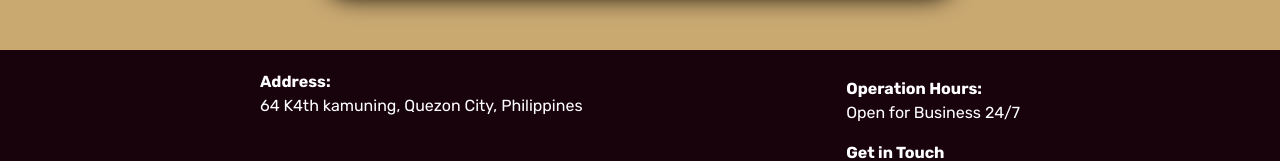
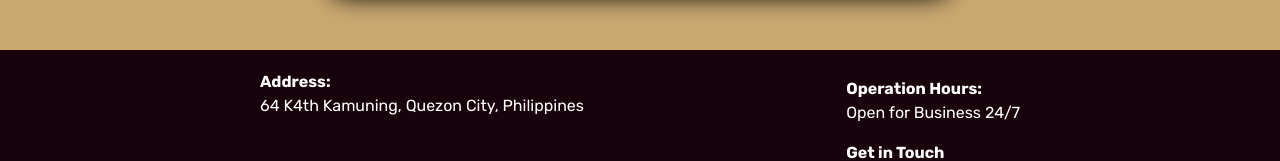
Before and after one commit to UltForce/FUNeral, a React (Create React App) app: page / in a window 1280 px wide. Shown: the part 790-951 px from the top of the page. Built offline with nearby package versions, Linux system fonts and the light colour scheme; no server answers; the database is empty.

Commit message:
fixed address in footer

```diff
--- a/src/Footer.js
+++ b/src/Footer.js
@@ -11,7 +11,7 @@ const Footer = () => {
           <div className="jroa-address">
             <p><strong>Address:</strong>
             <br/>
-            64 K4th kamuning, Quezon City, Philippines</p>
+            64 K4th Kamuning, Quezon City, Philippines</p>
           </div>
           <br/>
           <div className="contact-info">
```
